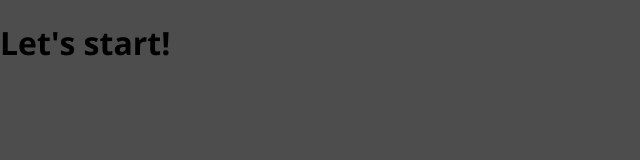
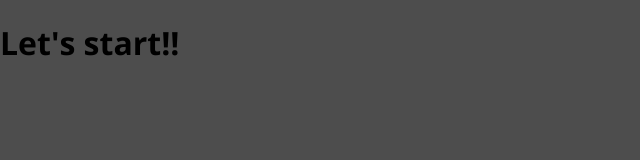
Before and after one commit to luther1096/expplorer, a React (Create React App) app in the folder Frontend/: page / in a window 1280 px wide. Shown: the top 160 px of the page, without its empty margins (0-640 px from the left). Built offline with nearby package versions, Linux system fonts and the light colour scheme.

Commit message:
Initial setup and installations finished

```diff
--- a/Frontend/src/App.js
+++ b/Frontend/src/App.js
@@ -1,7 +1,7 @@
-import React from 'react';
+import React from "react";
 
 function App() {
-  return <h1>Let's start!</h1>;
+  return <h1>Let's start!!</h1>;
 }
 
 export default App;
```
Also changed, not shown: 1 other file (tests, documents, lock files or other folders).
